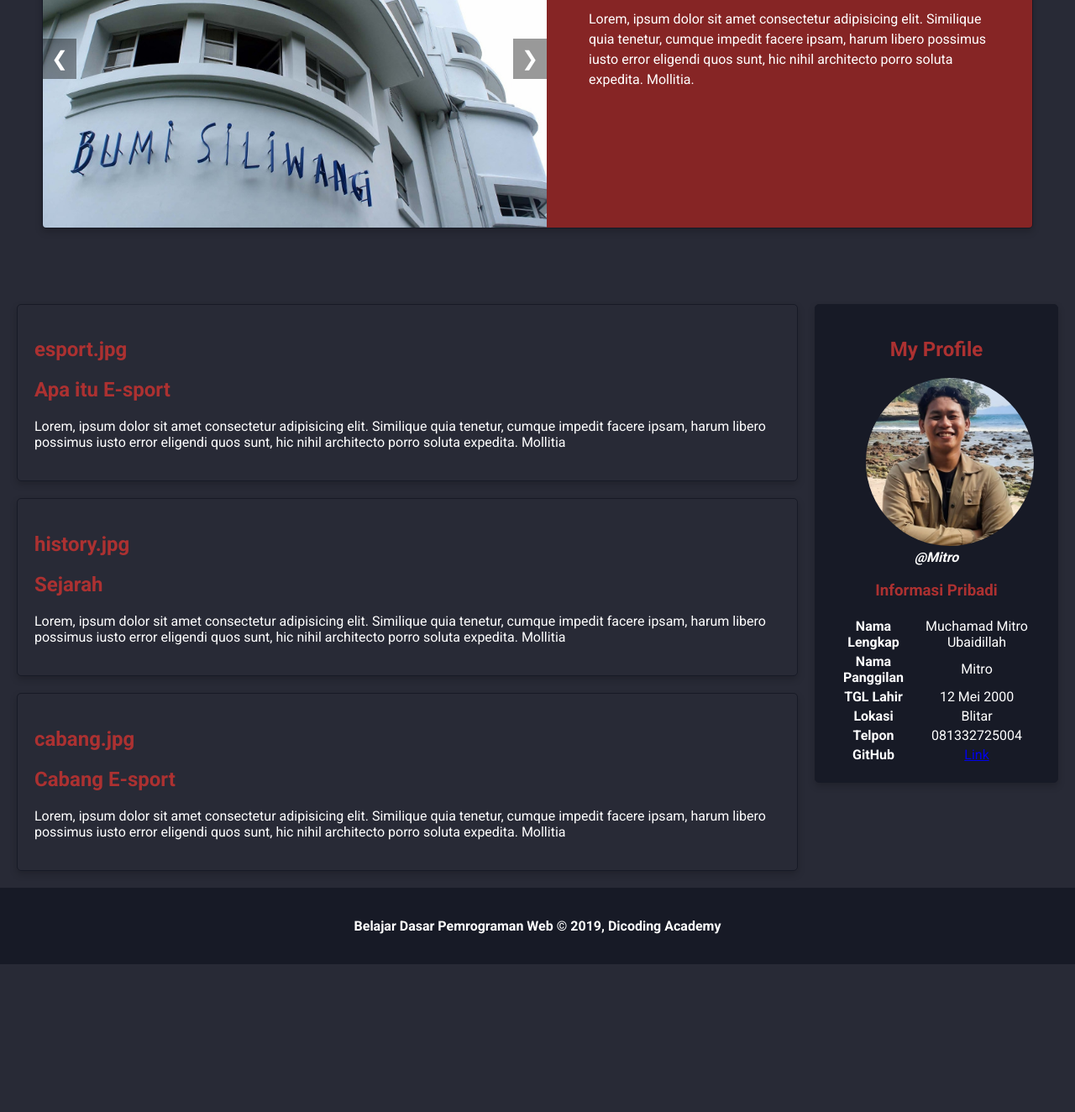
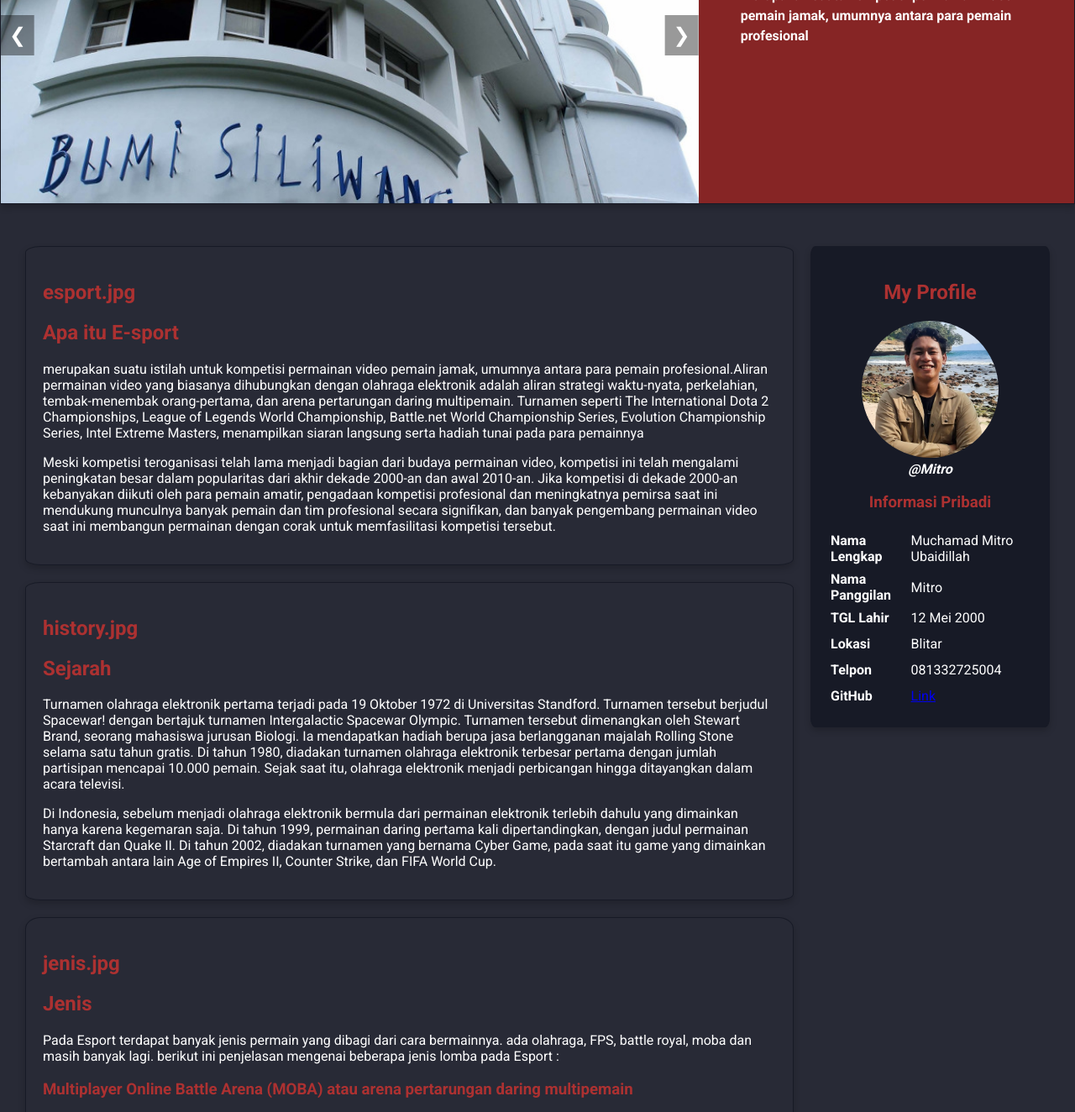
Before and after one commit to mitro-ubaidillah/web-responsive-v1, a plain HTML site: page index.html in a window 1280 px wide. Shown: the part 253-1577 px from the top of the page at 84% size. Before the commit the page ends 1401 px from the top, so only its background shows below. Drawn offline with Linux system fonts and the light colour scheme.

Commit message:
layouting

```diff
--- a/assets/css/style.css
+++ b/assets/css/style.css
@@ -12,7 +12,7 @@ body{
 }
 
 main{
-    padding: 20px;
+    padding: 30px;
     overflow: auto;
 }
 
@@ -39,7 +39,7 @@ h2, h3 {
 }
 
 .brand a{
-    font-size: 26px;
+    font-size: 1.8rem;
     color: white;
     font-weight: bold;
     text-decoration: none;
@@ -61,7 +61,7 @@ ul.top-nav li {
 ul.top-nav li a {
     margin-right: 20px;
     display: inline-block;
-    font-size: 16px;
+    font-size: 1rem;
     font-weight: 400;
     text-decoration: none;
     color: white;
@@ -79,6 +79,15 @@ ul.top-nav li.icon {display: none;}
     text-align: center;
 }
 
+section table{
+    margin-inline: auto;
+    text-align: left!important;
+}
+
+section table tr td{
+    padding: 5px;
+}
+
 .futured-image{
     width: 100%;
     max-height: 300px;
@@ -87,13 +96,12 @@ ul.top-nav li.icon {display: none;}
 }
 
 .profile img{
-    width: 200px;
+    width: min(100%, 250px);
     border-radius: 50%;
 }
 
 .card{
     box-shadow: 0 4px 8px 0 rgba(0, 0, 0, 0.2);
-    border-radius: 5px;
     padding: 20px;
     margin-top: 20px;
     border: 1px solid #171a26;
@@ -101,10 +109,8 @@ ul.top-nav li.icon {display: none;}
     color: white;
 }
 
-.jumbotron{
-    padding: 0px;
-    /* color:white; */
-    margin : 20px;
+article.card{
+    border-radius: 2%;
 }
 
 .banner-text{
@@ -113,7 +119,10 @@ ul.top-nav li.icon {display: none;}
 }
 
 .slide{
-    max-width: 600px;
+    object-fit: cover;
+    object-position: center;
+    height: 400px;
+    width: 100%;
     animation-name: fade;
     animation-duration: 1.5s;
     display: none;
@@ -151,10 +160,15 @@ ul.top-nav li.icon {display: none;}
 .d-flex{
     display: flex;
     overflow: hidden;
+    width: 100%;
 }
 
 .box{
-    flex-grow: 1;
+    flex-basis: 35%;
+}
+
+.double{
+    flex-basis: 65%;
 }
 
 #content{
@@ -168,8 +182,9 @@ aside{
     padding-left: 20px;
 }
 
-/* slider */
-
+.jumbotron{
+    padding: 0;
+}
 
 
 footer {
@@ -187,8 +202,9 @@ footer {
     to{opacity: 1;}
 }
 
-@media screen and (max-width: 1000px){
-    #conten, aside{
+@media screen and (max-width: 1039px){
+    #content,
+    aside{
         width: 100%;
         padding: 0px;
     }
@@ -197,6 +213,29 @@ footer {
     }
     .nav-container{
         padding: 20px;
+    }
+    .d-flex{
+        display: block;
+    }
+
+    .card{
+        width: min(100% - 3rem, 900px);
+        margin-inline: auto;
+    }
+
+    footer{
+        margin-top: 20px;
+    }
+
+    .biodata{
+        display: flex;
+    }
+
+    .biodata figure{
+        flex-basis: 50%;
+    }
+    .biodata section{
+        flex-basis: 50%;
     }
 
 }
@@ -224,4 +263,11 @@ footer {
       display: block;
       text-align: center;
     }
+
+    main{
+        padding: 0;
+    }
+    .biodata{
+        display: block;
+    }
   }
--- a/assets/js/data.js
+++ b/assets/js/data.js
@@ -2,30 +2,37 @@ const posts = {
     1 : {
         image : "esport.jpg",
         title : "Apa itu E-sport",
-        data : "Lorem, ipsum dolor sit amet consectetur adipisicing elit. Similique quia tenetur, cumque impedit facere ipsam, harum libero possimus iusto error eligendi quos sunt, hic nihil architecto porro soluta expedita. Mollitia"
+        data1 : "merupakan suatu istilah untuk kompetisi permainan video pemain jamak, umumnya antara para pemain profesional.Aliran permainan video yang biasanya dihubungkan dengan olahraga elektronik adalah aliran strategi waktu-nyata, perkelahian, tembak-menembak orang-pertama, dan arena pertarungan daring multipemain. Turnamen seperti The International Dota 2 Championships, League of Legends World Championship, Battle.net World Championship Series, Evolution Championship Series, Intel Extreme Masters, menampilkan siaran langsung serta hadiah tunai pada para pemainnya",
+        data2 : "Meski kompetisi teroganisasi telah lama menjadi bagian dari budaya permainan video, kompetisi ini telah mengalami peningkatan besar dalam popularitas dari akhir dekade 2000-an dan awal 2010-an. Jika kompetisi di dekade 2000-an kebanyakan diikuti oleh para pemain amatir, pengadaan kompetisi profesional dan meningkatnya pemirsa saat ini mendukung munculnya banyak pemain dan tim profesional secara signifikan, dan banyak pengembang permainan video saat ini membangun permainan dengan corak untuk memfasilitasi kompetisi tersebut."
     },
     2 : {
         image : "history.jpg",
         title : "Sejarah",
-        data : "Lorem, ipsum dolor sit amet consectetur adipisicing elit. Similique quia tenetur, cumque impedit facere ipsam, harum libero possimus iusto error eligendi quos sunt, hic nihil architecto porro soluta expedita. Mollitia"
+        data1 : "Turnamen olahraga elektronik pertama terjadi pada 19 Oktober 1972 di Universitas Standford. Turnamen tersebut berjudul Spacewar! dengan bertajuk turnamen Intergalactic Spacewar Olympic. Turnamen tersebut dimenangkan oleh Stewart Brand, seorang mahasiswa jurusan Biologi. Ia mendapatkan hadiah berupa jasa berlangganan majalah Rolling Stone selama satu tahun gratis. Di tahun 1980, diadakan turnamen olahraga elektronik terbesar pertama dengan jumlah partisipan mencapai 10.000 pemain. Sejak saat itu, olahraga elektronik menjadi perbicangan hingga ditayangkan dalam acara televisi.",
+        data2 : "Di Indonesia, sebelum menjadi olahraga elektronik bermula dari permainan elektronik terlebih dahulu yang dimainkan hanya karena kegemaran saja. Di tahun 1999, permainan daring pertama kali dipertandingkan, dengan judul permainan Starcraft dan Quake II. Di tahun 2002, diadakan turnamen yang bernama Cyber Game, pada saat itu game yang dimainkan bertambah antara lain Age of Empires II, Counter Strike, dan FIFA World Cup."
     },
     3 : {
-        image : "cabang.jpg",
-        title : "Cabang E-sport",
-        data : "Lorem, ipsum dolor sit amet consectetur adipisicing elit. Similique quia tenetur, cumque impedit facere ipsam, harum libero possimus iusto error eligendi quos sunt, hic nihil architecto porro soluta expedita. Mollitia"
+        image : "jenis.jpg",
+        title : "Jenis",
+        data : "Pada Esport terdapat banyak jenis permain yang dibagi dari cara bermainnya. ada olahraga, FPS, battle royal, moba dan masih banyak lagi. berikut ini penjelasan mengenai beberapa jenis lomba pada Esport :"
     }
 
 }
 
-const cabang = {
+const jenis = {
     1 : {
         image : "mlbb.jpg",
-        title : "Mobile Legends Bang Bang",
-        data : "Lorem, ipsum dolor sit amet consectetur adipisicing elit. Similique quia tenetur, cumque impedit facere ipsam, harum libero possimus iusto error eligendi quos sunt, hic nihil architecto porro soluta expedita. Mollitia"
+        title : "Multiplayer Online Battle Arena (MOBA) atau arena pertarungan daring multipemain",
+        data : "MOBA merupakan jenis olahraga elektronik yang bertujuan untuk menghancurkan objek utama milik lawan untuk memenangkan pertandingan. Pertandingan dilakukan secara tim, di mana satu tim biasanya terdiri dari lima orang.[11] Para anggota dari tim tersebut memiliki tugas masing-masing, seperti penyerang (assassin), menyerang jarak dekat (fighter), penyerang jarak jauh (marksman), dan ada yang fokus terhadap pertahanan. Contohnya :"
     },
     2 : {
         image : "mlbb.jpg",
-        title : "Mobile Legends Bang Bang",
-        data : "Lorem, ipsum dolor sit amet consectetur adipisicing elit. Similique quia tenetur, cumque impedit facere ipsam, harum libero possimus iusto error eligendi quos sunt, hic nihil architecto porro soluta expedita. Mollitia"
+        title : "First Person Shooter (FPS) atau tembak menembak sudut pandang orang pertama",
+        data : "First Person Shooter (FPS) merupakan salah satu jenis permainan yang menggunakan sudut pandang orang pertama, yang menjadikan pemain pertama sebagai karakter utama dalam permainan yang membawa alat tempur, seperti senjata api, pisau, granat, dan sebagainya."
+    },
+    3 : {
+        image : ".jpg",
+        title : "Balapan dan Olahraga",
+        data : "Permainan jenis ini sama halnya dengan cara konvensional seperti balap motor, sepakbola, atau basket yang dirubah konsepnya menjadi kompetisi elektronik. Genre ini juga mulai berkembang bahkan punya sistem layaknya olahraga di dunia nyata. Para pemain direkrut untuk mewakili organisasi olahraga yang sudah ada."
     }
 }
--- a/assets/js/script.js
+++ b/assets/js/script.js
@@ -1,23 +1,4 @@
 var slideIndex = 1;
-
-let posts = {
-    a : {
-        image : "esport.jpg",
-        title : "Apa itu E-sport",
-        data : "Lorem, ipsum dolor sit amet consectetur adipisicing elit. Similique quia tenetur, cumque impedit facere ipsam, harum libero possimus iusto error eligendi quos sunt, hic nihil architecto porro soluta expedita. Mollitia"
-    },
-    b : {
-        image : "history.jpg",
-        title : "Sejarah",
-        data : "Lorem, ipsum dolor sit amet consectetur adipisicing elit. Similique quia tenetur, cumque impedit facere ipsam, harum libero possimus iusto error eligendi quos sunt, hic nihil architecto porro soluta expedita. Mollitia"
-    },
-    c : {
-        image : "cabang.jpg",
-        title : "Cabang E-sport",
-        data : "Lorem, ipsum dolor sit amet consectetur adipisicing elit. Similique quia tenetur, cumque impedit facere ipsam, harum libero possimus iusto error eligendi quos sunt, hic nihil architecto porro soluta expedita. Mollitia"
-    }
-
-}
 
 slideShow(slideIndex);
 postShow();
@@ -55,11 +36,27 @@ function postShow() {
         // console.log(value.title);
         let data = document.createElement('article');
         data.classList.add('card');
-        data.innerHTML = "<h2>"+value.image+"</h2>";
-        data.innerHTML += "<h2>"+value.title+"</h2>";
-        data.innerHTML += "<p>"+value.data+"</p>";
-
-
+        if(value.data1 != undefined){
+            data.innerHTML = "<h2>"+value.image+"</h2>";
+            data.innerHTML += "<h2>"+value.title+"</h2>";
+            data.innerHTML += "<p>"+value.data1+"</p>";
+            data.innerHTML += "<p>"+value.data2+"</p>";
+            if(value.title == "Jenis"){
+                for(const [key, value] of entries(jenis))
+                data.innerHTML += "<h3>"+value.title+"</h3>";
+            }
+        }else{
+            data.innerHTML = "<h2>"+value.image+"</h2>";
+            data.innerHTML += "<h2>"+value.title+"</h2>";
+            data.innerHTML += "<p>"+value.data+"</p>";
+            if(value.title == "Jenis"){
+                for(const [key, value] of entries(jenis)){
+                data.innerHTML += "<h3>"+value.title+"</h3>";
+                data.innerHTML += "<h3>"+value.image+"</h3>";
+                data.innerHTML += "<p>"+value.data+"</p>";
+                }
+            }
+        }
         item_post.appendChild(data);
     }
 }
--- a/index.html
+++ b/index.html
@@ -23,8 +23,8 @@
             </ul>
         </div>
     </nav>
-    <header class="jumbotron d-flex card bg-primary" style="margin:50px;">
-        <div class="slider-container box">
+    <header class="jumbotron d-flex card bg-primary">
+        <div class="slider-container double">
             <div class="slider-wrapper">
                 <img src="assets/image/1.jpg" class="slide" />
                 <img src="assets/image/2.jpg" class="slide" />
@@ -38,7 +38,7 @@
         </div>
          <div class="box banner-text bg-second">
             <h1>E-sport</h1>
-            <p>Lorem, ipsum dolor sit amet consectetur adipisicing elit. Similique quia tenetur, cumque impedit facere ipsam, harum libero possimus iusto error eligendi quos sunt, hic nihil architecto porro soluta expedita. Mollitia.</p>
+            <h4>merupakan suatu kompetisi permainan video pemain jamak, umumnya antara para pemain profesional</h4>
         </div>
     </header>
     <main>
@@ -48,6 +48,7 @@
         <aside>
             <article class="profile card bg-primary">
                 <h2>My Profile</h2>
+                <div class="biodata">
                     <figure>
                         <img src="assets/image/profile.png">
                         <figcaption><em><strong>@Mitro</strong></em></figcaption>
@@ -81,6 +82,7 @@
                             </tr>
                        </table>
                      </section>
+                </div>
             </article>
         </aside>
     </main>
@@ -88,6 +90,7 @@
         <p>Belajar Dasar Pemrograman Web &#169; 2019, Dicoding Academy</p>
     </footer>
 
+    <script src="assets/js/data.js"></script>
     <script src="assets/js/script.js"></script>
     <script>
         function myFunction() {
```
Lines whose indentation alone changed are shown as unchanged.
